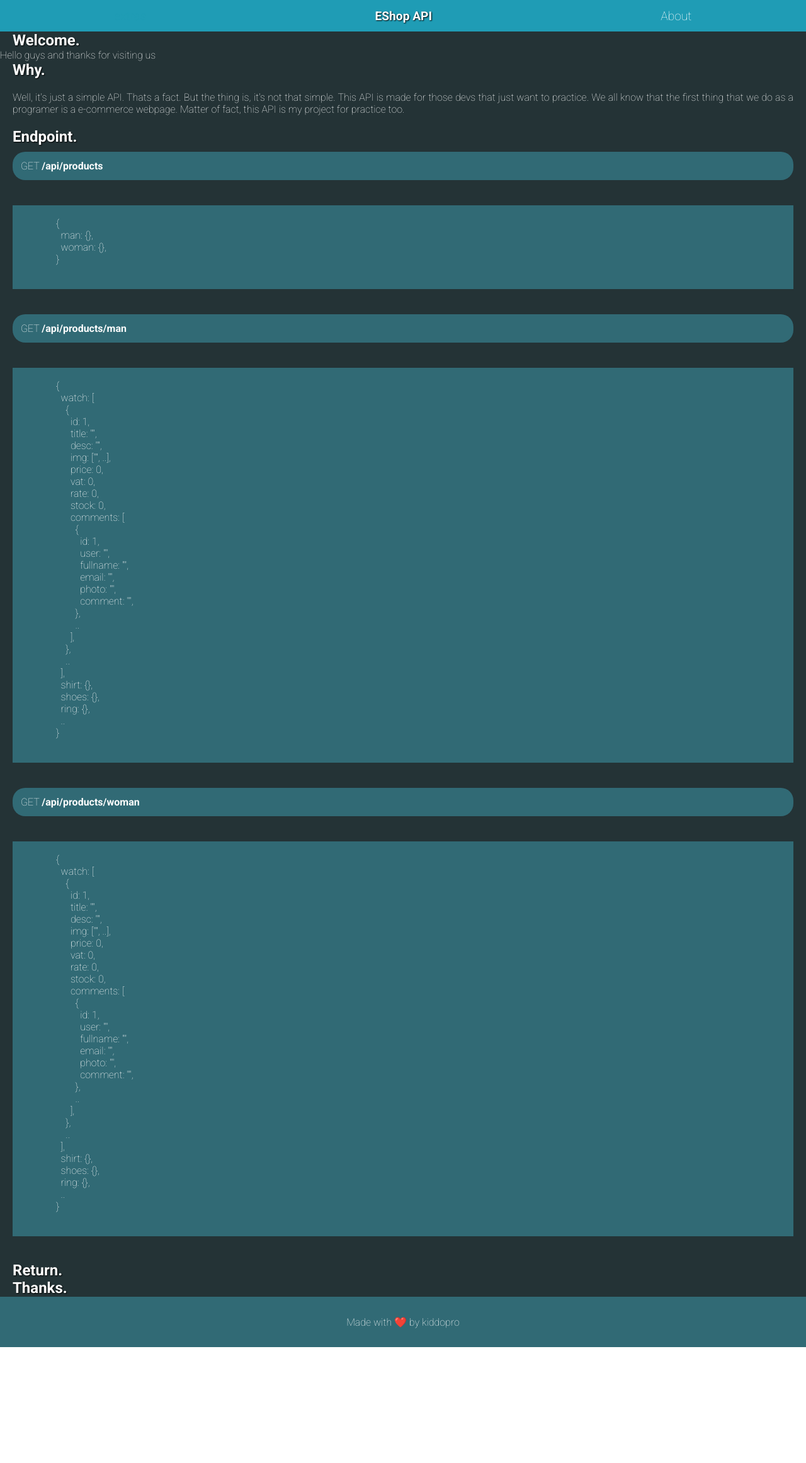
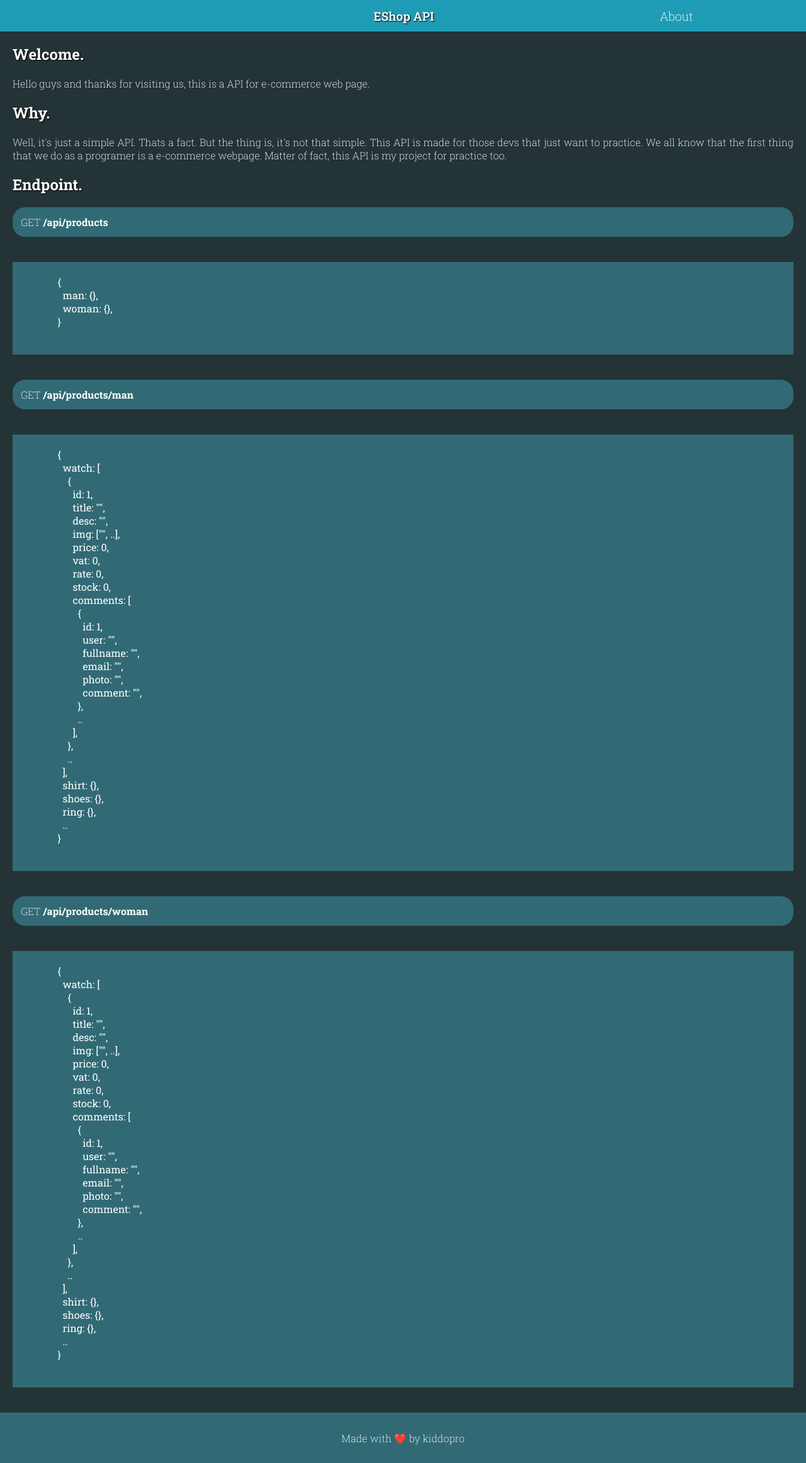
Before and after one commit to kiddopro/eshop-api, a website: page public/index.html in a window 1280 px wide. Shown: the whole page at 63% size. Before the commit the page ends 2139 px from the top, so only its background shows below. Drawn offline with Linux system fonts and the light colour scheme.

Commit message:
almost finished

```diff
--- a/index.js
+++ b/index.js
@@ -1,15 +1,12 @@
 const express = require("express");
 const app = express();
 const port = 3000;
-const homeRoutes = require("./routes/home");
 const productRoutes = require("./routes/product");
 
 app.use(express.json());
 app.use(express.static('public'))
 
 // Usar las rutas
-//
-app.use('/api', homeRoutes);
 app.use('/api', productRoutes);
 
 app.listen(port, () => {
--- a/public/index.html
+++ b/public/index.html
@@ -5,7 +5,7 @@
       <title>EShop API</title>
       <meta name="viewport" content="width=device-width, initial-scale=1.0" />
       <meta http-equiv="X-UA-Compatible" content="ie=edge" />
-      <meta name="description" content="homepage" />
+      <meta name="description" content="This is a simple api that provides products" />
       <meta name="keywords" content="kiddopro, api, products, developer" />
       <meta name="author" content="kiddopro" />
       <meta name="robots" content="index, follow" />
@@ -15,7 +15,7 @@
       <link rel="stylesheet" href="./styles/style.css" />
       <link rel="preconnect" href="https://fonts.googleapis.com">
       <link rel="preconnect" href="https://fonts.gstatic.com" crossorigin>
-      <link href="https://fonts.googleapis.com/css2?family=Roboto:ital,wght@0,100;0,300;0,400;0,500;0,700;0,900;1,100;1,300;1,400;1,500;1,700;1,900&display=swap" rel="stylesheet">
+      <link href="https://fonts.googleapis.com/css2?family=Open+Sans:ital,wght@0,300..800;1,300..800&family=Roboto+Slab:wght@100..900&display=swap" rel="stylesheet">
     </head>
     <body>
       <div id="page">
@@ -38,8 +38,7 @@
         <main>
           <section id="introduction">
             <h2>Welcome.</h1>
-            <p>Hello guys and thanks for visiting us</p>
-            <p></p>
+            <p>Hello guys and thanks for visiting us, this is a API for e-commerce web page.</p>
           </section>
           <section id="why">
             <h2>Why.</h2>
@@ -145,12 +144,6 @@
               </pre>
             </div>
           </section>
-          <section id="return">
-            <h2>Return.</h2>
-          </section>
-          <section id="thanks">
-            <h2>Thanks.</h2>
-          </section>
         </main>
         <footer>Made with ❤️ by kiddopro</footer>
       </div>
--- a/public/styles/style.css
+++ b/public/styles/style.css
@@ -1,7 +1,7 @@
 * {
   padding: 0;
   margin: 0;
-  font-family: 'Roboto', sans-serif;
+  font-family: 'Roboto Slab', sans-serif;
   box-sizing: border-box;
 }
 
@@ -84,8 +84,8 @@
 }
 
 #page > main > section > h2 {
-  margin-left: 20px;
   font-size: clamp(20px,1.5rem,3rem);
+  margin: 20px;
   color: #FFFFFF;
   text-shadow: 1px 1px 2px black;
 }
@@ -97,6 +97,11 @@
   justify-content: center;
   grid-area: footer;
   background-color: #316A75;
+}
+
+#introduction > p {
+  margin: 20px;
+  text-align: justify;
 }
 
 #why > p {
@@ -116,3 +121,7 @@
   background-color: #316A75;
   margin: 40px 20px;
 }
+
+#endpoint > div.response > pre > code {
+  font-weight: 400;
+}
```
Also changed, not shown: data/products.js (+15 -1 lines), package.json (+5 -4 lines), routes/home.js (deleted, +0 -9 lines).
